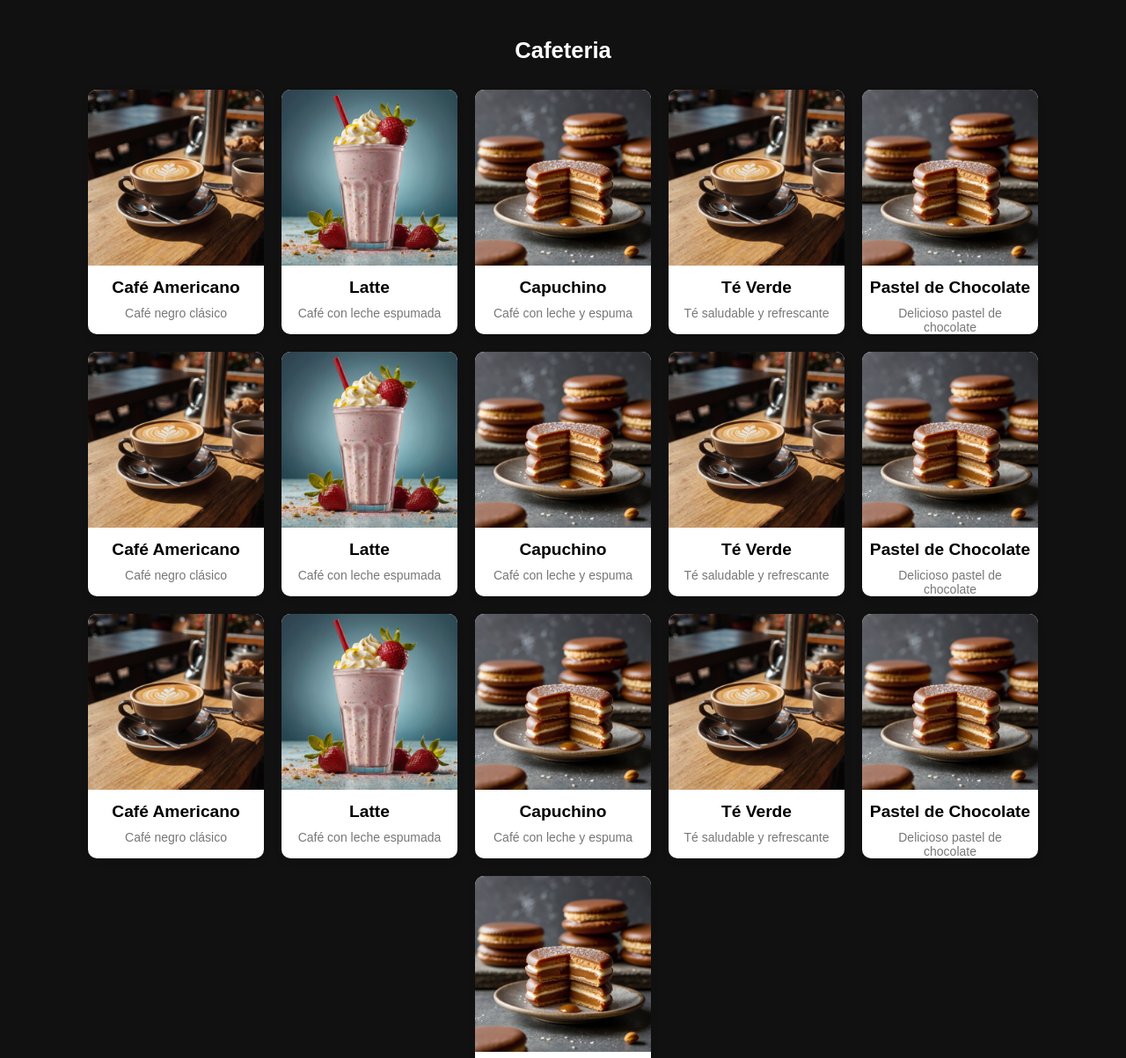
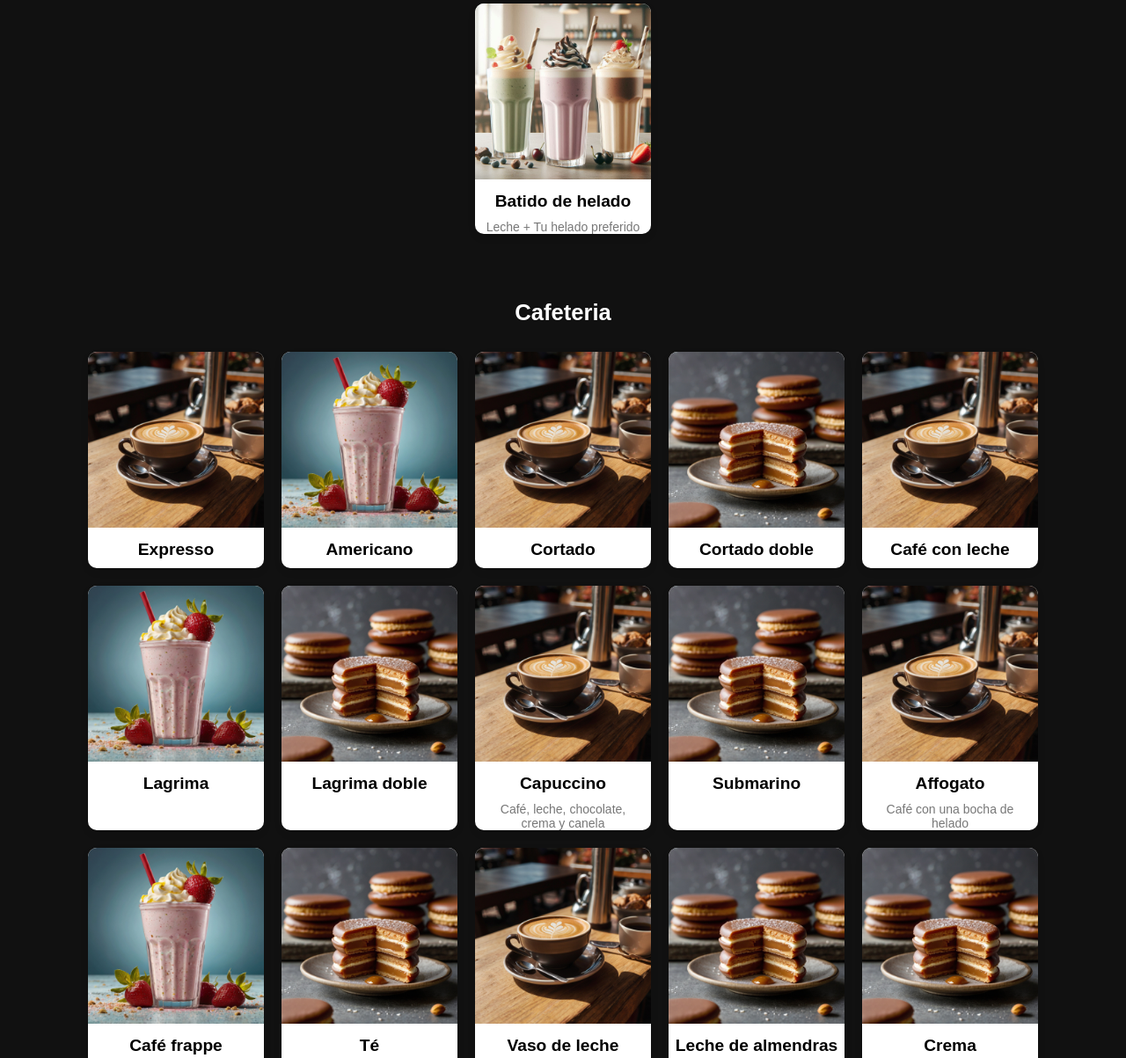
Before and after one commit to QuattrosCafeyHelados/web, a plain HTML site: page menu.html in a window 1280 px wide. Shown: the part 463-1666 px from the top of the page at 88% size. Drawn offline with Linux system fonts and the light colour scheme.

Commit message:
Add files via upload

```diff
--- a/menu.html
+++ b/menu.html
@@ -5,6 +5,7 @@
     <meta charset="UTF-8">
     <meta name="viewport" content="width=device-width, initial-scale=1.0">
     <meta http-equiv="X-UA-Compatible" content="IE=edge">
+    <link rel="icon" type="image/x-icon" href="img/logo.png">
     <link rel="stylesheet" href="https://cdnjs.cloudflare.com/ajax/libs/font-awesome/4.7.0/css/font-awesome.css" integrity="sha512-5A8nwdMOWrSz20fDsjczgUidUBR8liPYU+WymTZP1lmY9G6Oc7HlZv156XqnsgNUzTyMefFTcsFH/tnJE/+xBg==" crossorigin="anonymous" referrerpolicy="no-referrer" />
 
     <title>Quattro's Menu</title>
--- a/scriptsmenu.js
+++ b/scriptsmenu.js
@@ -1,9 +1,10 @@
 document.addEventListener("DOMContentLoaded", function() {
     const productos = [
-        { nombre: "Agua", descripcion: "Con o sin gas",imagen: "img/agua.jfif" },
-        { nombre: "Gaseosa", descripcion: "Coca-cola, Fanta, 7up", imagen: "img/gaseosa.jfif" },
-        { nombre: "Exprimido", descripcion: "De naranja fresca", imagen: "img/exprimido.jfif" },
-        { nombre: "Licuado de fruta", descripcion: "Con fruta fresca de estacion", imagen: "img/licuado.jfif" },
+        { nombre: "Agua $500", descripcion: "Con o sin gas",imagen: "img/agua.jfif" },
+        { nombre: "Gaseosa", descripcion: "Linea Coca-Cola",imagen: "img/agua.jfif" },
+        { nombre: "Agua saborizada", descripcion: "Aquarius", imagen: "img/gaseosa.jfif" },
+        { nombre: "Exprimido", descripcion: "De naranja", imagen: "img/exprimido.jfif" },
+        { nombre: "Licuados", descripcion: "Fruta fresca con Leche o Agua", imagen: "img/licuado.jfif" },
         { nombre: "Batido de helado", descripcion: "Leche + Tu helado preferido", imagen: "img/batido.jfif" }
     ];
 
@@ -41,22 +42,21 @@ Container = document.getElementById("productos");
 
 document.addEventListener("DOMContentLoaded", function() {
     const productos2 = [
-        { nombre: "Café Americano", descripcion: "Café negro clásico",imagen: "img/cafe.jpg" },
-        { nombre: "Latte", descripcion: "Café con leche espumada", imagen: "img/batido.jpg" },
-        { nombre: "Capuchino", descripcion: "Café con leche y espuma", imagen: "img/alfajor.jpg" },
-        { nombre: "Té Verde", descripcion: "Té saludable y refrescante", imagen: "img/cafe.jpg" },
-        { nombre: "Pastel de Chocolate", descripcion: "Delicioso pastel de chocolate", imagen: "img/alfajor.jpg" },
-        { nombre: "Café Americano", descripcion: "Café negro clásico",imagen: "img/cafe.jpg" },
-        { nombre: "Latte", descripcion: "Café con leche espumada", imagen: "img/batido.jpg" },
-        { nombre: "Capuchino", descripcion: "Café con leche y espuma", imagen: "img/alfajor.jpg" },
-        { nombre: "Té Verde", descripcion: "Té saludable y refrescante", imagen: "img/cafe.jpg" },
-        { nombre: "Pastel de Chocolate", descripcion: "Delicioso pastel de chocolate", imagen: "img/alfajor.jpg" },
-        { nombre: "Café Americano", descripcion: "Café negro clásico",imagen: "img/cafe.jpg" },
-        { nombre: "Latte", descripcion: "Café con leche espumada", imagen: "img/batido.jpg" },
-        { nombre: "Capuchino", descripcion: "Café con leche y espuma", imagen: "img/alfajor.jpg" },
-        { nombre: "Té Verde", descripcion: "Té saludable y refrescante", imagen: "img/cafe.jpg" },
-        { nombre: "Pastel de Chocolate", descripcion: "Delicioso pastel de chocolate", imagen: "img/alfajor.jpg" },
-        { nombre: "Pastel de Chocolate", descripcion: "Delicioso pastel de chocolate", imagen: "img/alfajor.jpg" }
+        { nombre: "Expresso", descripcion: "",imagen: "img/cafe.jpg" },
+        { nombre: "Americano", descripcion: "", imagen: "img/batido.jpg" },
+        { nombre: "Cortado", descripcion: "", imagen: "img/cafe.jpg" },
+        { nombre: "Cortado doble", descripcion: "", imagen: "img/alfajor.jpg" },
+        { nombre: "Café con leche", descripcion: "",imagen: "img/cafe.jpg" },
+        { nombre: "Lagrima", descripcion: "", imagen: "img/batido.jpg" },
+        { nombre: "Lagrima doble", descripcion: "", imagen: "img/alfajor.jpg" },
+        { nombre: "Capuccino", descripcion: "Café, leche, chocolate, crema y canela", imagen: "img/cafe.jpg" },
+        { nombre: "Submarino", descripcion: "", imagen: "img/alfajor.jpg" },
+        { nombre: "Affogato", descripcion: "Café con una bocha de helado",imagen: "img/cafe.jpg" },
+        { nombre: "Café frappe", descripcion: "Café con leche espumada", imagen: "img/batido.jpg" },
+        { nombre: "Té", descripcion: "Con o sin leche", imagen: "img/alfajor.jpg" },
+        { nombre: "Vaso de leche", descripcion: "Caliente o fria", imagen: "img/cafe.jpg" },
+        { nombre: "Leche de almendras", descripcion: "Adicional", imagen: "img/alfajor.jpg" },
+        { nombre: "Crema", descripcion: "Adicional", imagen: "img/alfajor.jpg" }
     ];
 
     const productos2Container = document.getElementById("productos2");
@@ -93,18 +93,18 @@ Container = document.getElementById("productos");
 
 document.addEventListener("DOMContentLoaded", function() {
     const productos3 = [
-        { nombre: "Café Americano", descripcion: "Café negro clásico",imagen: "img/cafe.jpg" },
-        { nombre: "Latte", descripcion: "Café con leche espumada", imagen: "img/batido.jpg" },
-        { nombre: "Capuchino", descripcion: "Café con leche y espuma", imagen: "img/alfajor.jpg" },
-        { nombre: "Té Verde", descripcion: "Té saludable y refrescante", imagen: "img/cafe.jpg" },
-        { nombre: "Pastel de Chocolate", descripcion: "Delicioso pastel de chocolate", imagen: "img/alfajor.jpg" },
-        { nombre: "Café Americano", descripcion: "Café negro clásico",imagen: "img/cafe.jpg" },
-        { nombre: "Latte", descripcion: "Café con leche espumada", imagen: "img/batido.jpg" },
-        { nombre: "Capuchino", descripcion: "Café con leche y espuma", imagen: "img/alfajor.jpg" },
-        { nombre: "Té Verde", descripcion: "Té saludable y refrescante", imagen: "img/cafe.jpg" },
-        { nombre: "Café Americano", descripcion: "Café negro clásico",imagen: "img/cafe.jpg" },
-        { nombre: "Latte", descripcion: "Café con leche espumada", imagen: "img/batido.jpg" },
-        { nombre: "Capuchino", descripcion: "Café con leche y espuma", imagen: "img/alfajor.jpg" }
+        { nombre: "Medialuna", descripcion: "",imagen: "img/cafe.jpg" },
+        { nombre: "Alfajor", descripcion: "Consultar sabores", imagen: "img/batido.jpg" },
+        { nombre: "Alfajor de maicena", descripcion: "", imagen: "img/alfajor.jpg" },
+        { nombre: "Cookies", descripcion: "Consultar sabores", imagen: "img/cafe.jpg" },
+        { nombre: "Borrachitos", descripcion: "", imagen: "img/alfajor.jpg" },
+        { nombre: "Muffins", descripcion: "Consultar sabores",imagen: "img/cafe.jpg" },
+        { nombre: "Porcion de budin", descripcion: "Consultar sabores", imagen: "img/batido.jpg" },
+        { nombre: "Brownie", descripcion: "", imagen: "img/alfajor.jpg" },
+        { nombre: "Pastafrola", descripcion: "", imagen: "img/cafe.jpg" },
+        { nombre: "Tarta de ricota", descripcion: "",imagen: "img/cafe.jpg" },
+        { nombre: "Tarta de coco", descripcion: "", imagen: "img/batido.jpg" },
+        { nombre: "Crumble de manzana", descripcion: "", imagen: "img/alfajor.jpg" }
 
     ];
 
@@ -143,10 +143,10 @@ Container = document.getElementById("productos");
 
 document.addEventListener("DOMContentLoaded", function() {
     const productos4 = [
-        { nombre: "Café Americano", descripcion: "Café negro clásico",imagen: "img/cafe.jpg" },
-        { nombre: "Latte", descripcion: "Café con leche espumada", imagen: "img/batido.jpg" },
-        { nombre: "Capuchino", descripcion: "Café con leche y espuma", imagen: "img/alfajor.jpg" },
-        { nombre: "Té Verde", descripcion: "Té saludable y refrescante", imagen: "img/cafe.jpg" },
+        { nombre: "Medialuna", descripcion: "Jamon & queso",imagen: "img/cafe.jpg" },
+        { nombre: "Tostado de miga", descripcion: "Jamon & queso", imagen: "img/batido.jpg" },
+        { nombre: "Porcion de tostadas", descripcion: "2 dips a eleccion: queso-crema/mermelada/ddl", imagen: "img/alfajor.jpg" },
+        { nombre: "Sanguche de focaccia", descripcion: "Jamon cocido/crudo o Mortadela & queso", imagen: "img/cafe.jpg" },
 
     ];
 
@@ -185,28 +185,27 @@ Container = document.getElementById("productos");
 
 document.addEventListener("DOMContentLoaded", function() {
     const productos5 = [
-        { nombre: "Café Americano", descripcion: "Café negro clásico",imagen: "img/cafe.jpg" },
-        { nombre: "Latte", descripcion: "Café con leche espumada", imagen: "img/batido.jpg" },
-        { nombre: "Capuchino", descripcion: "Café con leche y espuma", imagen: "img/alfajor.jpg" },
-        { nombre: "Té Verde", descripcion: "Té saludable y refrescante", imagen: "img/cafe.jpg" },
-        { nombre: "Pastel de Chocolate", descripcion: "Delicioso pastel de chocolate", imagen: "img/alfajor.jpg" },
-        { nombre: "Café Americano", descripcion: "Café negro clásico",imagen: "img/cafe.jpg" },
-        { nombre: "Latte", descripcion: "Café con leche espumada", imagen: "img/batido.jpg" },
-        { nombre: "Capuchino", descripcion: "Café con leche y espuma", imagen: "img/alfajor.jpg" },
-        { nombre: "Té Verde", descripcion: "Té saludable y refrescante", imagen: "img/cafe.jpg" },
-        { nombre: "Pastel de Chocolate", descripcion: "Delicioso pastel de chocolate", imagen: "img/alfajor.jpg" },
-        { nombre: "Café Americano", descripcion: "Café negro clásico",imagen: "img/cafe.jpg" },
-        { nombre: "Latte", descripcion: "Café con leche espumada", imagen: "img/batido.jpg" },
-        { nombre: "Capuchino", descripcion: "Café con leche y espuma", imagen: "img/alfajor.jpg" },
-        { nombre: "Té Verde", descripcion: "Té saludable y refrescante", imagen: "img/cafe.jpg" },
-        { nombre: "Pastel de Chocolate", descripcion: "Delicioso pastel de chocolate", imagen: "img/alfajor.jpg" },
-        { nombre: "Café Americano", descripcion: "Café negro clásico",imagen: "img/cafe.jpg" },
-        { nombre: "Latte", descripcion: "Café con leche espumada", imagen: "img/batido.jpg" },
-        { nombre: "Capuchino", descripcion: "Café con leche y espuma", imagen: "img/alfajor.jpg" },
-        { nombre: "Té Verde", descripcion: "Té saludable y refrescante", imagen: "img/cafe.jpg" },
-        { nombre: "Pastel de Chocolate", descripcion: "Delicioso pastel de chocolate", imagen: "img/alfajor.jpg" },
-        { nombre: "Té Verde", descripcion: "Té saludable y refrescante", imagen: "img/cafe.jpg" },
-        { nombre: "Pastel de Chocolate", descripcion: "Delicioso pastel de chocolate", imagen: "img/alfajor.jpg" },
+        { nombre: "Americana", descripcion: "",imagen: "img/cafe.jpg" },
+        { nombre: "Vainilla", descripcion: "", imagen: "img/batido.jpg" },
+        { nombre: "Chocolate", descripcion: "", imagen: "img/alfajor.jpg" },
+        { nombre: "Chocolate %70", descripcion: "", imagen: "img/cafe.jpg" },
+        { nombre: "Super DDL", descripcion: "", imagen: "img/alfajor.jpg" },
+        { nombre: "DDL Granizado", descripcion: "",imagen: "img/cafe.jpg" },
+        { nombre: "Frutilla a la crema", descripcion: "", imagen: "img/batido.jpg" },
+        { nombre: "Menta granizada", descripcion: "", imagen: "img/alfajor.jpg" },
+        { nombre: "Mascarpone", descripcion: "", imagen: "img/cafe.jpg" },
+        { nombre: "Alfajor", descripcion: "", imagen: "img/alfajor.jpg" },
+        { nombre: "Tramontana", descripcion: "",imagen: "img/cafe.jpg" },
+        { nombre: "Mantecol", descripcion: "", imagen: "img/alfajor.jpg" },
+        { nombre: "Lemon Pie", descripcion: "", imagen: "img/cafe.jpg" },
+        { nombre: "Tiramisú", descripcion: "", imagen: "img/alfajor.jpg" },
+        { nombre: "Crema cookie", descripcion: "",imagen: "img/cafe.jpg" },
+        { nombre: "Flan", descripcion: "", imagen: "img/batido.jpg" },
+        { nombre: "Banana Split", descripcion: "", imagen: "img/alfajor.jpg" },
+        { nombre: "Balcarce", descripcion: "", imagen: "img/cafe.jpg" },
+        { nombre: "Limón", descripcion: "Al agua", imagen: "img/alfajor.jpg" },
+        { nombre: "Mandarina", descripcion: "Al agua", imagen: "img/cafe.jpg" },
+        { nombre: "Frutilla", descripcion: "Al agua", imagen: "img/alfajor.jpg" },
 
     ];
 
```
Also changed, not shown: img/instagram-removebg-preview.png (added), img/logo.png, img/zlogo.jfif (added).
